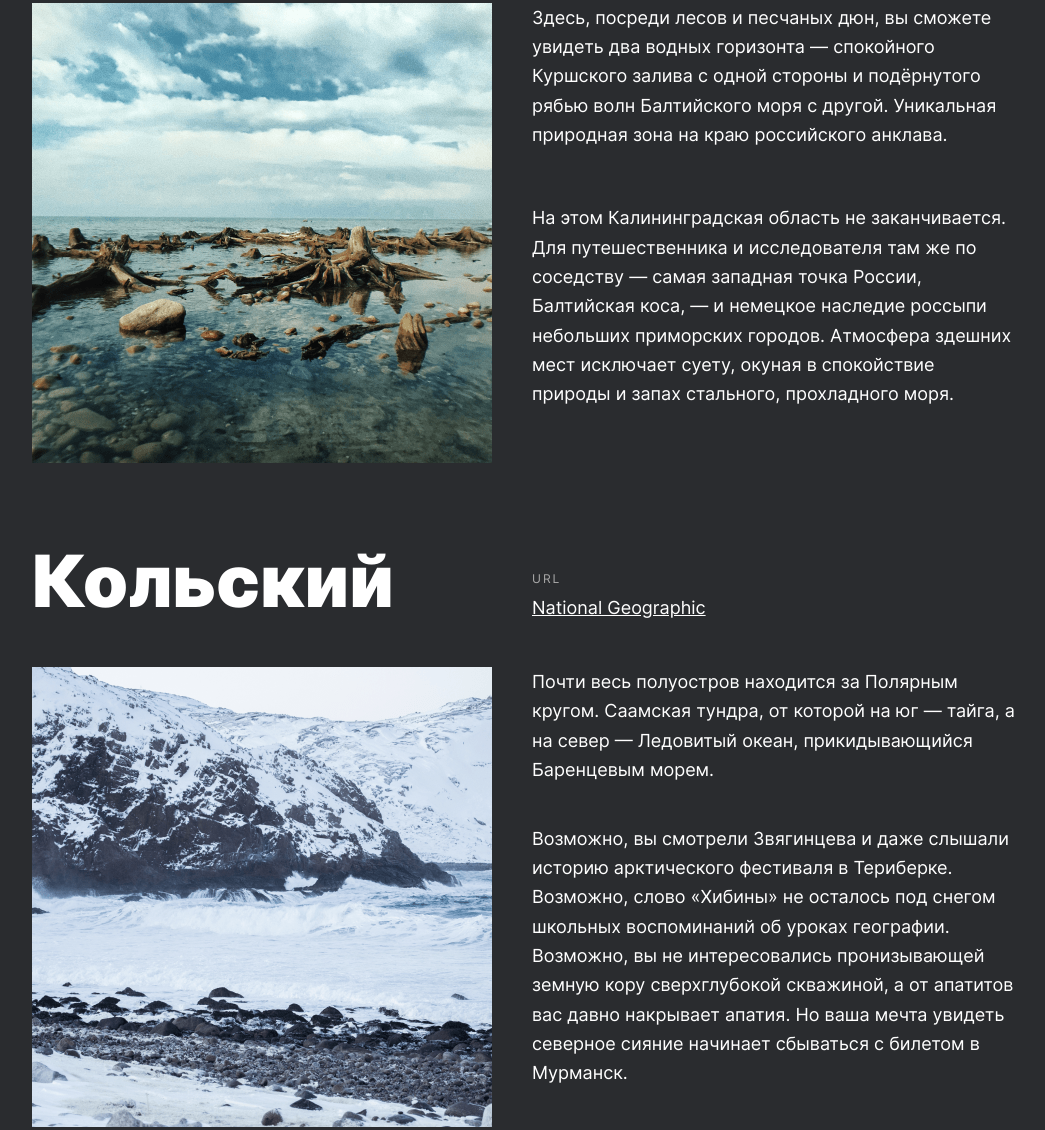
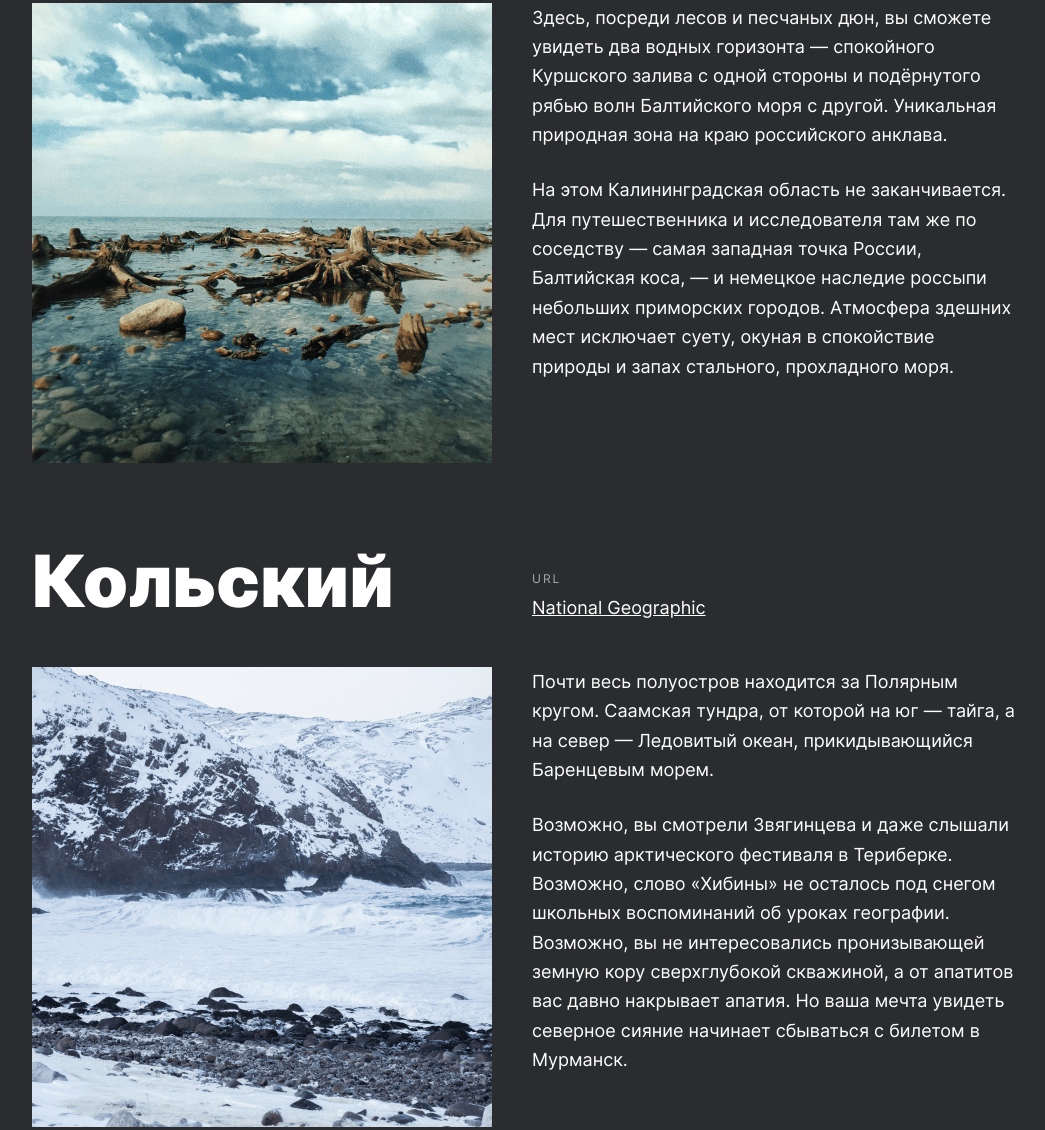
Before and after one commit to abatman92/russian-travel, a plain HTML site: page index.html in a window 1280 px wide. Shown: the part 2715-3845 px from the top of the page, without its empty margins (116-1161 px from the left). Drawn offline with Linux system fonts and the light colour scheme.

Commit message:
3rd review

```diff
--- a/blocks/places/__paragraph/places__paragraph.css
+++ b/blocks/places/__paragraph/places__paragraph.css
@@ -10,9 +10,13 @@
     object-fit: contain;
 }
 
+.places__paragraph:last-of-type {
+    margin: 0;
+}
+
 @media screen and (max-width: 850px) {
     .places__paragraph {
-        width: calc(100% - 24px*2);
+        width: 100%;
         font-size: 16px;
         line-height: 1.63;
     }
--- a/blocks/places/__place/places__place.css
+++ b/blocks/places/__place/places__place.css
@@ -5,7 +5,7 @@
     display: grid;
     column-gap: 40px;
     grid-template-columns: fit-content(460px) 1fr;
-    grid-template-rows: min-content min-content min-content;
+    grid-template-rows: auto min-content 1fr;
     grid-template-areas:
     "places__title places__website"
     "places__image places__paragraph"
```
